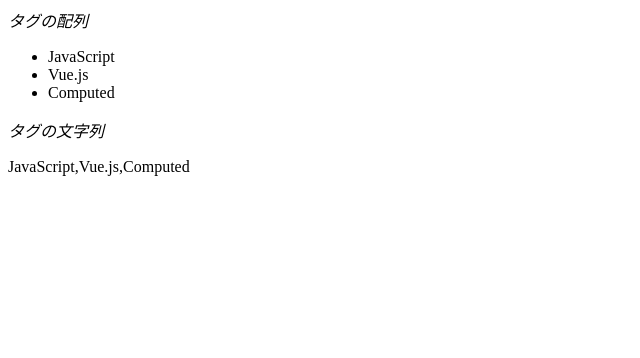
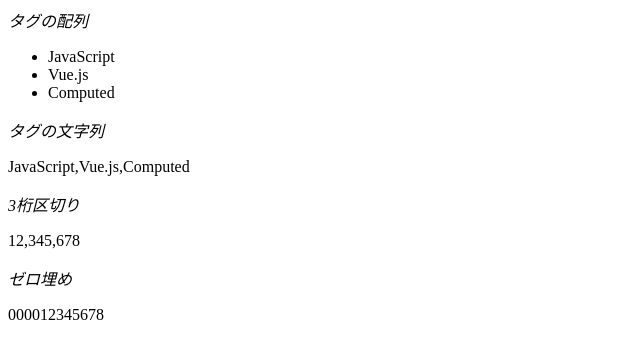
Before and after one commit to hibriiiiidge/practice__vue_tips, a Vue app: page / in a window 1280 px wide. Shown: the top 358 px of the page, without its empty margins (0-640 px from the left). Built offline with nearby package versions, Linux system fonts and the light colour scheme.

Commit message:
Chapter1のfilterを実装

```diff
--- a/src/App.vue
+++ b/src/App.vue
@@ -1,16 +1,20 @@
 <template>
   <div id="app">
-    <Chapter1/>
+    <Chapter1_1/>
+    <Chapter1_2/>
   </div>
 </template>
 
 <script>
-import Chapter1 from './components/Chapter1.vue'
+import Chapter1_1 from './components/Chapter1_1.vue'
+import Chapter1_2 from './components/Chapter1_2.vue'
+
 
 export default {
   name: 'app',
   components: {
-    Chapter1
+    Chapter1_1,
+    Chapter1_2
   }
 }
 </script>
--- /dev/null
+++ b/src/components/Chapter1_2.vue
@@ -0,0 +1,31 @@
+<template>
+  <div>
+    <em>3桁区切り</em>
+    <p> {{ number | separateDigist3 }}</p>
+    <em>ゼロ埋め</em>
+    <p> {{ number | padZero(12) }} </p>
+  </div>
+</template>
+
+<script>
+export default {
+  filters: {
+    separateDigist3(value) {
+      return Number(value).toLocaleString('ja-JP', {
+        style: 'decimal'
+      });
+    },
+    padZero(value, digit=10) {
+      return String(value).padStart(digit, '0');
+    }
+  },
+  data() {
+    return {
+      number: 12345678,
+    };
+  }
+}
+</script>
+
+<style>
+</style>
```
Also changed, not shown: src/components/Chapter1_1.vue (renamed from src/components/Chapter1.vue), 1 other file (tests, documents, lock files or other folders).
